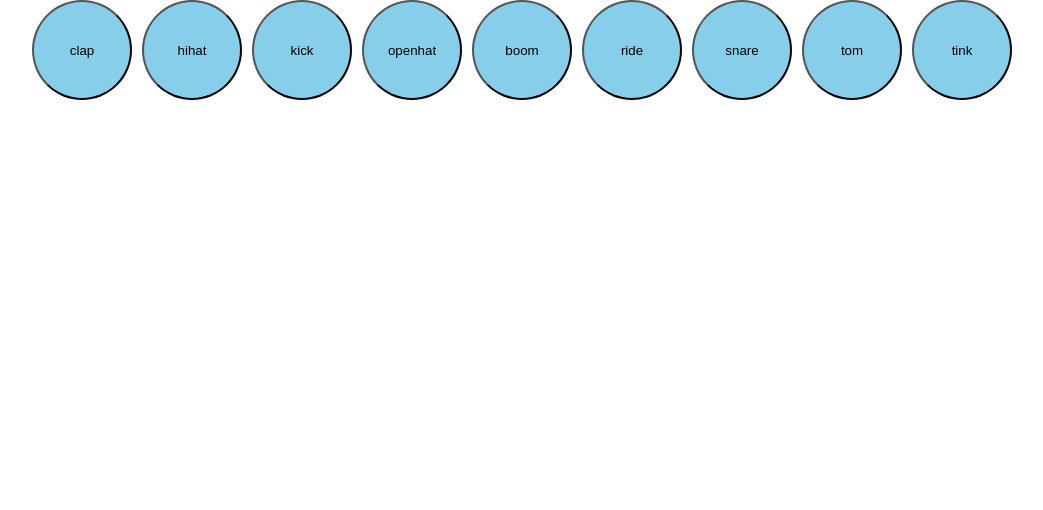
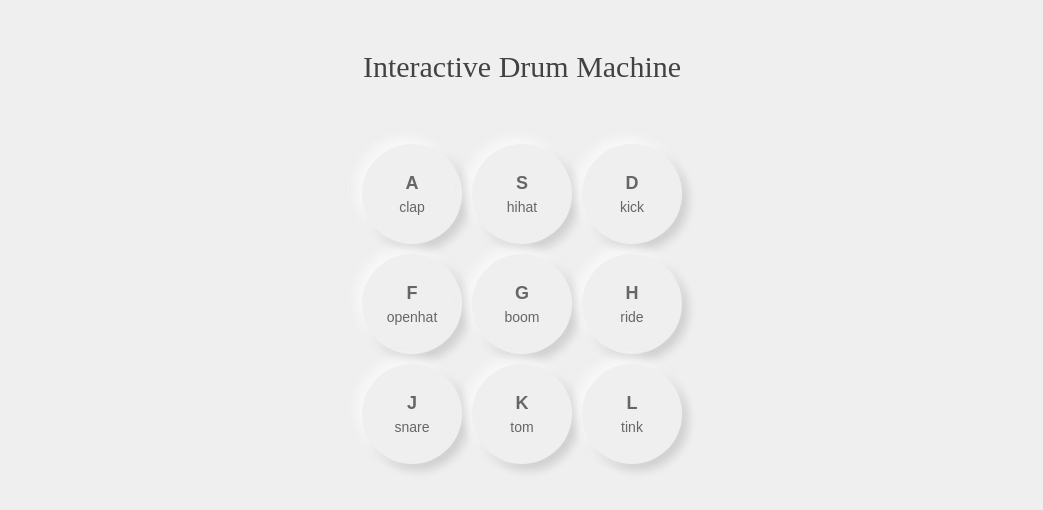
Before and after one commit to snigdho611/react-drums, a React (Create React App) app: page / in a window 1280 px wide. Shown: the top 510 px of the page, without its empty margins (118-1161 px from the left). Built offline with nearby package versions, Linux system fonts and the light colour scheme; the HTML template or start-up script is replaced by a standard one.

Commit message:
Updated design

```diff
--- a/src/App.css
+++ b/src/App.css
@@ -1,31 +1,80 @@
-.page{
-  width: 100%;
+body {
+  background-color: #efefef;
+  font-family: "Times New Roman", Times, serif;
+}
+
+.page {
+  width: 50%;
   display: flex;
   gap: 10px;
   justify-content: center;
+  flex-direction: column;
+  margin: 0 auto;
+  /* height: 100vh; */
 }
 
-.instrument{
-  background-color: skyblue;
+.row {
+  display: flex;
+  justify-content: center;
+  gap: 10px;
+}
+
+.title {
+  font-size: 30px;
+  margin: 50px auto;
+  color: rgb(66, 66, 66);
+}
+
+.instrument {
+  background: #efefef;
+  width: 100px;
+  min-width: 100px;
   height: 100px;
-  width: 100px;
+  min-height: 100px;
   transition: background-color 0.25s, transform 0.25s;
   border-radius: 50%;
-
+  border: 1px solid rgb(65, 65, 65);
+  outline: none;
+  cursor: pointer;
+  transition: 0.2s ease-in-out;
+  border: none;
+  box-shadow: -6px -6px 14px #fafafab3, -6px -6px 10px #fafafa80, 6px 6px 8px #fafafa13,
+    6px 6px 10px #00000026;
+  display: flex;
+  flex-direction: column;
+  gap: 5px;
+  justify-content: center;
+  align-items: center;
+  color: rgb(102, 102, 102);
 }
 
-.instrument-clicked{
-  height: 100px;
-  width: 100px;
-  transition: background-color 0.25s, transform 0.25s;
-  border-radius: 50%;
-  background-color: rgb(0, 140, 255);
-  transform: scale(0.95);
+.instrument-key {
+  font-size: 14px;
 }
 
-.instrument:active{
-  background-color: rgb(0, 140, 255);
+.instrument-name {
+  font-size: 18px;
+  font-weight: bold;
+}
+
+.instrument:hover {
+  box-shadow: -2px -2px 6px rgba(250, 250, 250, 0.6), -2px -2px 4px rgba(250, 250, 250, 0.4),
+    2px 2px 2px rgba(250, 250, 250, 0.05), 2px 2px 4px rgba(0, 0, 0, 0.1);
+}
+
+.instrument-clicked {
+  transition: background-color 0.25s, transform 0.25s;
+  /* background-color: rgb(0, 140, 250); */
   transform: scale(0.95);
+  box-shadow: inset -2px -2px 6px #fafafab3, inset -2px -2px 4px #fafafa80,
+    inset 2px 2px 2px #fafafa13, inset 2px 2px 4px #00000026;
+}
+
+.instrument:active {
+  /* background-color: rgb(0, 140, 250); */
+  transform: scale(0.95);
+  box-shadow: inset -2px -2px 6px #fafafab3, inset -2px -2px 4px #fafafa80,
+    inset 2px 2px 2px #fafafa13, inset 2px 2px 4px #00000026;
 }
 /* body {
   background-size: cover;
--- a/src/App.tsx
+++ b/src/App.tsx
@@ -30,8 +30,6 @@ function App() {
   const [snareClicked, setSnareClicked] = useState<boolean>(false);
   const [tomClicked, setTomClicked] = useState<boolean>(false);
   const [tinkClicked, setTinkClicked] = useState<boolean>(false);
-
-  const [isPlaying, setIsPlaying] = useState<boolean>(false);
 
   useMemo(() => {
     const clapAudio = new Audio(clap);
@@ -132,48 +130,48 @@ function App() {
     };
 
     const handleUserKeyPressDown = (event: KeyboardEvent) => {
-      if ((event.key === "a" || event.key === "A")) {
+      if (event.key === "a" || event.key === "A") {
         setClapClicked(true);
         clapAudio.currentTime = 0;
         clapAudio.play();
       }
       if (event.key === "s" || event.key === "S") {
-        setHihatClicked(true)
+        setHihatClicked(true);
         hihatAudio.currentTime = 0;
         hihatAudio.play();
       }
       if (event.key === "d" || event.key === "D") {
-        setKickClicked(true)
+        setKickClicked(true);
         kickAudio.currentTime = 0;
         kickAudio.play();
       }
       if (event.key === "f" || event.key === "F") {
-        setOpenhatClicked(true)
+        setOpenhatClicked(true);
         openhatAudio.currentTime = 0;
         openhatAudio.play();
       }
       if (event.key === "g" || event.key === "G") {
-        setBoomClicked(true)
+        setBoomClicked(true);
         boomAudio.currentTime = 0;
         boomAudio.play();
       }
       if (event.key === "h" || event.key === "H") {
-        setRideClicked(true)
+        setRideClicked(true);
         rideAudio.currentTime = 0;
         rideAudio.play();
       }
       if (event.key === "j" || event.key === "J") {
-        setSnareClicked(true)
+        setSnareClicked(true);
         snareAudio.currentTime = 0;
         snareAudio.play();
       }
       if (event.key === "k" || event.key === "K") {
-        setTomClicked(true)
+        setTomClicked(true);
         tomAudio.currentTime = 0;
         tomAudio.play();
       }
       if (event.key === "l" || event.key === "L") {
-        setTinkClicked(true)
+        setTinkClicked(true);
         tinkAudio.currentTime = 0;
         tinkAudio.play();
       }
@@ -191,36 +189,52 @@ function App() {
 
   return (
     <div className="page">
+      <span className="title">Interactive Drum Machine</span>
+      <div className="row">
+        <button className={`instrument ${clapClicked ? "instrument-clicked" : ""}`} ref={clapRef}>
+          <span className="instrument-name">A</span>
+          <span className="instrument-key">clap</span>
+        </button>
+        <button className={`instrument ${hihatClicked ? "instrument-clicked" : ""}`} ref={hihatRef}>
+          <span className="instrument-name">S</span>
+          <span className="instrument-key">hihat</span>
+        </button>
+        <button className={`instrument ${kickClicked ? "instrument-clicked" : ""}`} ref={kickRef}>
+          <span className="instrument-name">D</span>
+          <span className="instrument-key">kick</span>
+        </button>
+      </div>
+      <div className="row">
         <button
-        className={clapClicked ? "instrument-clicked" : "instrument"}
-        ref={clapRef}
+          className={`instrument ${openhatClicked ? "instrument-clicked" : ""}`}
+          ref={openhatRef}
         >
-        clap
+          <span className="instrument-name">F</span>
+          <span className="instrument-key">openhat</span>
         </button>
-      <button className={hihatClicked ? "instrument-clicked" : "instrument"} ref={hihatRef}>
-        hihat
+        <button className={`instrument ${boomClicked ? "instrument-clicked" : ""}`} ref={boomRef}>
+          <span className="instrument-name">G</span>
+          <span className="instrument-key">boom</span>
         </button>
-      <button className={kickClicked ? "instrument-clicked" : "instrument"} ref={kickRef}>
-        kick
+        <button className={`instrument ${rideClicked ? "instrument-clicked" : ""}`} ref={rideRef}>
+          <span className="instrument-name">H</span>
+          <span className="instrument-key">ride</span>
         </button>
-      <button className={openhatClicked ? "instrument-clicked" : "instrument"} ref={openhatRef}>
-        openhat
+      </div>
+      <div className="row">
+        <button className={`instrument ${snareClicked ? "instrument-clicked" : ""}`} ref={snareRef}>
+          <span className="instrument-name">J</span>
+          <span className="instrument-key">snare</span>
         </button>
-      <button className={boomClicked ? "instrument-clicked" : "instrument"} ref={boomRef}>
-        boom
+        <button className={`instrument ${tomClicked ? "instrument-clicked" : ""}`} ref={tomRef}>
+          <span className="instrument-name">K</span>
+          <span className="instrument-key">tom</span>
         </button>
-      <button className={rideClicked ? "instrument-clicked" : "instrument"} ref={rideRef}>
-        ride
+        <button className={`instrument ${tinkClicked ? "instrument-clicked" : ""}`} ref={tinkRef}>
+          <span className="instrument-name">L</span>
+          <span className="instrument-key">tink</span>
         </button>
-      <button className={snareClicked ? "instrument-clicked" : "instrument"} ref={snareRef}>
-        snare
-      </button>
-      <button className={tomClicked ? "instrument-clicked" : "instrument"} ref={tomRef}>
-        tom
-      </button>
-      <button className={tinkClicked ? "instrument-clicked" : "instrument"} ref={tinkRef}>
-        tink
-      </button>
+      </div>
     </div>
   );
 }
```
Also changed, not shown: 1 other file (tests, documents, lock files or other folders). Lines whose indentation alone changed are shown as unchanged.
